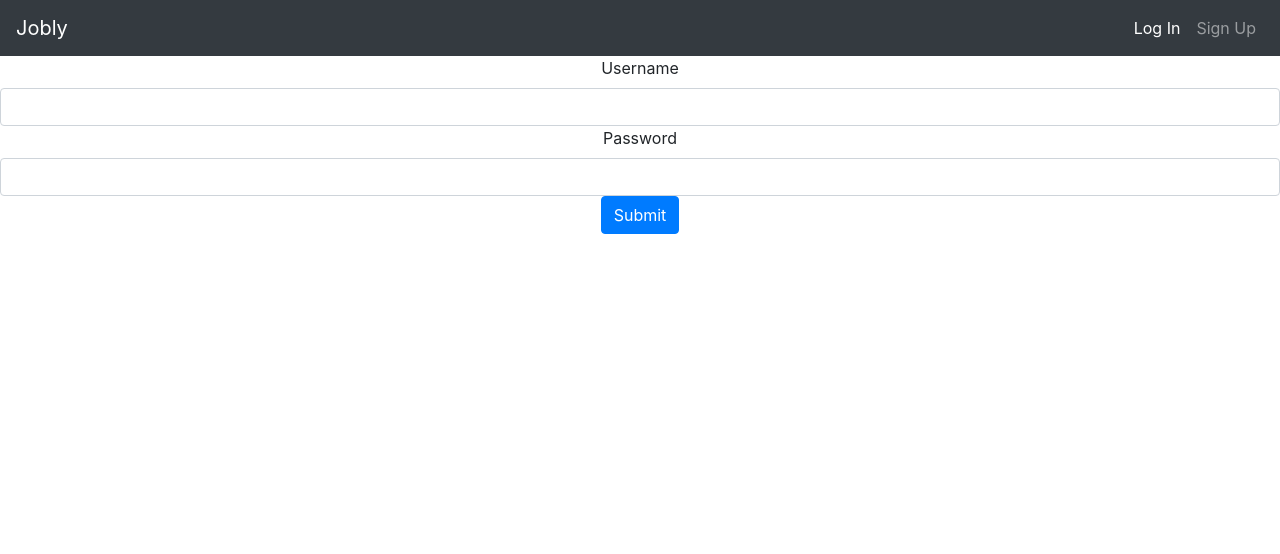
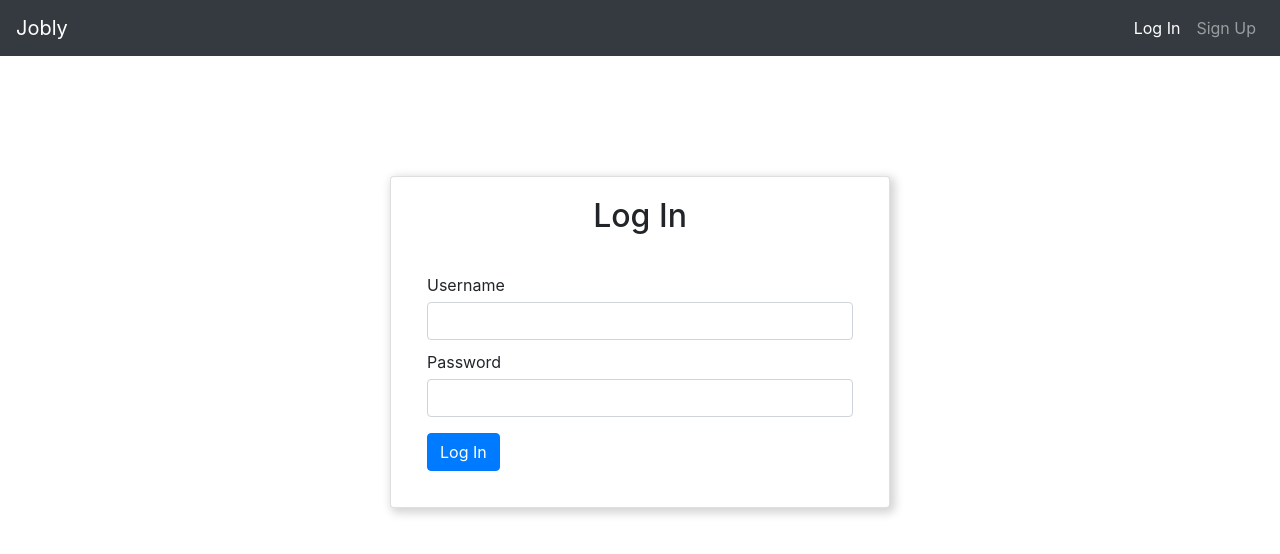
Before and after one commit to blakes24/Jobly-frontend, a React (Create React App) app: page /login in a window 1280 px wide. Shown: the top 554 px of the page. Built offline with nearby package versions, Linux system fonts and the light colour scheme; no server answers.

Commit message:
Style LoginForm

```diff
--- a/src/App.css
+++ b/src/App.css
@@ -1,3 +1,3 @@
-.App {
+/* .App {
   text-align: center;
-}
+} */
--- /dev/null
+++ b/src/Home.css
@@ -0,0 +1,13 @@
+.Home {
+  text-align: center;
+  margin-top: 30vh;
+}
+
+.Home h1 {
+  font-size: 3rem;
+  font-weight: bold;
+}
+
+.Home p {
+  font-size: 18px;
+}
--- a/src/Home.js
+++ b/src/Home.js
@@ -1,13 +1,14 @@
 import { useContext } from 'react';
 import UserContext from './UserContext';
+import './Home.css';
 
 const Home = () => {
   const { user } = useContext(UserContext);
   return (
-    <div>
+    <div className="Home">
       <h1>Jobly</h1>
-      <p>Find your next job.</p>
-      {user && <p>Welcome back {user.username}!</p>}
+      <p>The best place to find your next job.</p>
+      {user && <h2 className="Home-welcome">Welcome back {user.username}!</h2>}
     </div>
   );
 };
--- /dev/null
+++ b/src/LoginForm.css
@@ -0,0 +1,28 @@
+.LoginForm {
+  height: calc(85vh - 56px);
+}
+
+.LoginForm .card-title {
+  font-size: 2rem;
+  text-align: center;
+}
+
+.LoginForm .card {
+  -webkit-box-shadow: 5px 5px 10px 2px lightgrey;
+  box-shadow: 3px 3px 10px 2px lightgrey;
+  max-width: 500px;
+  margin: 0 auto;
+  margin-top: 15vh;
+}
+
+.LoginForm form {
+  padding: 1rem;
+}
+
+.LoginForm label {
+  margin: 10px 0 5px;
+}
+
+.LoginForm .btn {
+  margin-top: 1rem;
+}
--- a/src/LoginForm.js
+++ b/src/LoginForm.js
@@ -1,7 +1,8 @@
 import React from 'react';
 import { useFormik } from 'formik';
-import { Form, Button } from 'react-bootstrap';
+import { Form, Button, Card } from 'react-bootstrap';
 import { useHistory } from 'react-router-dom';
+import './LoginForm.css';
 
 const validate = (values) => {
   const errors = {};
@@ -33,6 +34,10 @@ const LoginForm = ({ login }) => {
   });
 
   return (
+    <div className="LoginForm">
+      <Card className="LoginForm-card">
+        <Card.Body>
+          <Card.Title>Log In</Card.Title>
           <Form onSubmit={formik.handleSubmit}>
             <Form.Label htmlFor="username">Username</Form.Label>
             <Form.Control
@@ -60,8 +65,11 @@ const LoginForm = ({ login }) => {
               <Form.Text className="text-danger">{formik.errors.password}</Form.Text>
             ) : null}
 
-      <Button type="submit">Submit</Button>
+            <Button type="submit">Log In</Button>
           </Form>
+        </Card.Body>
+      </Card>
+    </div>
   );
 };
 
--- a/src/Navbar.js
+++ b/src/Navbar.js
@@ -7,16 +7,16 @@ const NavBar = ({ logout }) => {
   const { user } = useContext(UserContext);
   const loggedIn = (
     <Nav className="ml-auto">
-      <Nav.Link as={NavLink} to="/companies">
+      <Nav.Link as={NavLink} eventKey="1" to="/companies">
         Companies
       </Nav.Link>
-      <Nav.Link as={NavLink} to="/jobs">
+      <Nav.Link as={NavLink} eventKey="2" to="/jobs">
         Jobs
       </Nav.Link>
-      <Nav.Link as={NavLink} to="/profile">
+      <Nav.Link as={NavLink} eventKey="3" to="/profile">
         Profile
       </Nav.Link>
-      <Nav.Link as={Link} to="/" onClick={logout}>
+      <Nav.Link as={Link} to="/" eventKey="4" onClick={logout}>
         Log out {user && user.username}
       </Nav.Link>
     </Nav>
@@ -24,21 +24,24 @@ const NavBar = ({ logout }) => {
 
   const loggedOut = (
     <Nav className="ml-auto">
-      <Nav.Link as={NavLink} to="/login">
+      <Nav.Link as={NavLink} eventKey="5" to="/login">
         Log In
       </Nav.Link>
-      <Nav.Link as={NavLink} to="/signup">
+      <Nav.Link as={NavLink} eventKey="6" to="/signup">
         Sign Up
       </Nav.Link>
     </Nav>
   );
 
   return (
-    <Navbar bg="dark" variant="dark">
+    <Navbar collapseOnSelect bg="dark" variant="dark" expand="md">
       <Navbar.Brand as={NavLink} to="/">
         Jobly
       </Navbar.Brand>
-      {user ? loggedIn : loggedOut}
+      <Navbar.Toggle aria-controls="navbar-collapse" />
+      <Navbar.Collapse id="navbar-collapse" className="justify-content-end">
+        {user ? loggedIn : loggedOut}
+      </Navbar.Collapse>
     </Navbar>
   );
 };
--- a/src/Routes.js
+++ b/src/Routes.js
@@ -1,5 +1,6 @@
 import { useState, useEffect } from 'react';
 import { Switch, Route, Redirect } from 'react-router-dom';
+import { Container } from 'react-bootstrap';
 import Navbar from './Navbar';
 import Home from './Home';
 import JobList from './JobList';
@@ -69,6 +70,7 @@ const Routes = () => {
   return (
     <UserContext.Provider value={{ user, apply }}>
       <Navbar logout={logout} />
+      <Container>
         <Switch>
           <Route exact path="/">
             <Home />
@@ -95,6 +97,7 @@ const Routes = () => {
             <p>Page not found.</p>
           </Route>
         </Switch>
+      </Container>
     </UserContext.Provider>
   );
 };
```
Lines whose indentation alone changed are shown as unchanged.
